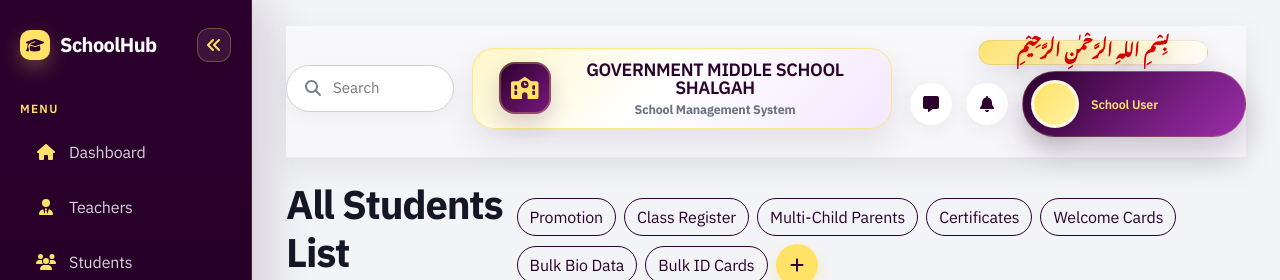
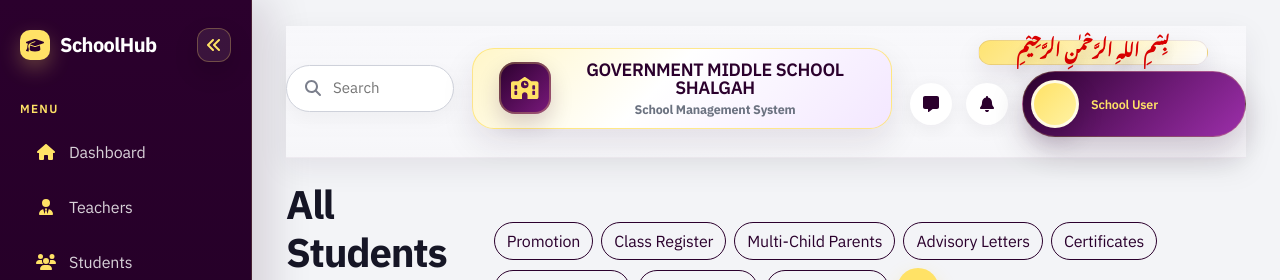
Before and after one commit to pehlidachan/school-management-system, a Django app: template school/templates/student_filtered_list.html in a window 1280 px wide. Shown: the top 280 px of the page. Run offline with Django 5.2, Linux system fonts and the light colour scheme; the template is opened without the code that fills it, so the values that code supplies are empty; some libraries are stand-ins or nearby versions.

Commit message:
Add advisory letter actions to student list

```diff
--- a/school/templates/student_filtered_list.html
+++ b/school/templates/student_filtered_list.html
@@ -11,6 +11,7 @@
         <a href="{% url 'student_promotion' %}" class="btn btn-outline-dark rounded-pill">Promotion</a>
         <a href="{% url 'class_register' %}" class="btn btn-outline-dark rounded-pill">Class Register</a>
         <a href="{% url 'multi_child_guardians' %}" class="btn btn-outline-dark rounded-pill">Multi-Child Parents</a>
+        <a href="{% url 'bulk_student_advisory_letters' %}" class="btn btn-outline-dark rounded-pill">Advisory Letters</a>
         <a href="{% url 'bulk_student_certificates' %}" class="btn btn-outline-dark rounded-pill">Certificates</a>
         <a href="{% url 'bulk_student_welcome_cards' %}" class="btn btn-outline-dark rounded-pill">Welcome Cards</a>
         <a href="{% url 'bulk_student_biodata' %}" class="btn btn-outline-dark rounded-pill">Bulk Bio Data</a>
@@ -80,6 +81,7 @@
                     </td>
                     <td><a href="{% url 'account_creator_dashboard' %}" class="btn btn-sm btn-outline-success rounded-pill fw-bold">Create IDs</a></td>
                     <td class="text-end">
+                        <a class="hub-action-icon" target="_blank" href="{% url 'student_advisory_letter' student.id 'general' %}" title="Advisory Letter"><i class="fa-solid fa-triangle-exclamation"></i></a>
                         <a class="hub-action-icon" target="_blank" href="{% url 'student_certificate' student.id 'character' %}" title="Certificate"><i class="fa-solid fa-award"></i></a>
                         <a class="hub-action-icon" target="_blank" href="{% url 'student_welcome_card' student.id %}" title="Welcome Card"><i class="fa-solid fa-gift"></i></a>
                         <a class="hub-action-icon" target="_blank" href="{% url 'student_biodata_print' student.id %}" title="Bio Data"><i class="fa-solid fa-file-lines"></i></a>
```
